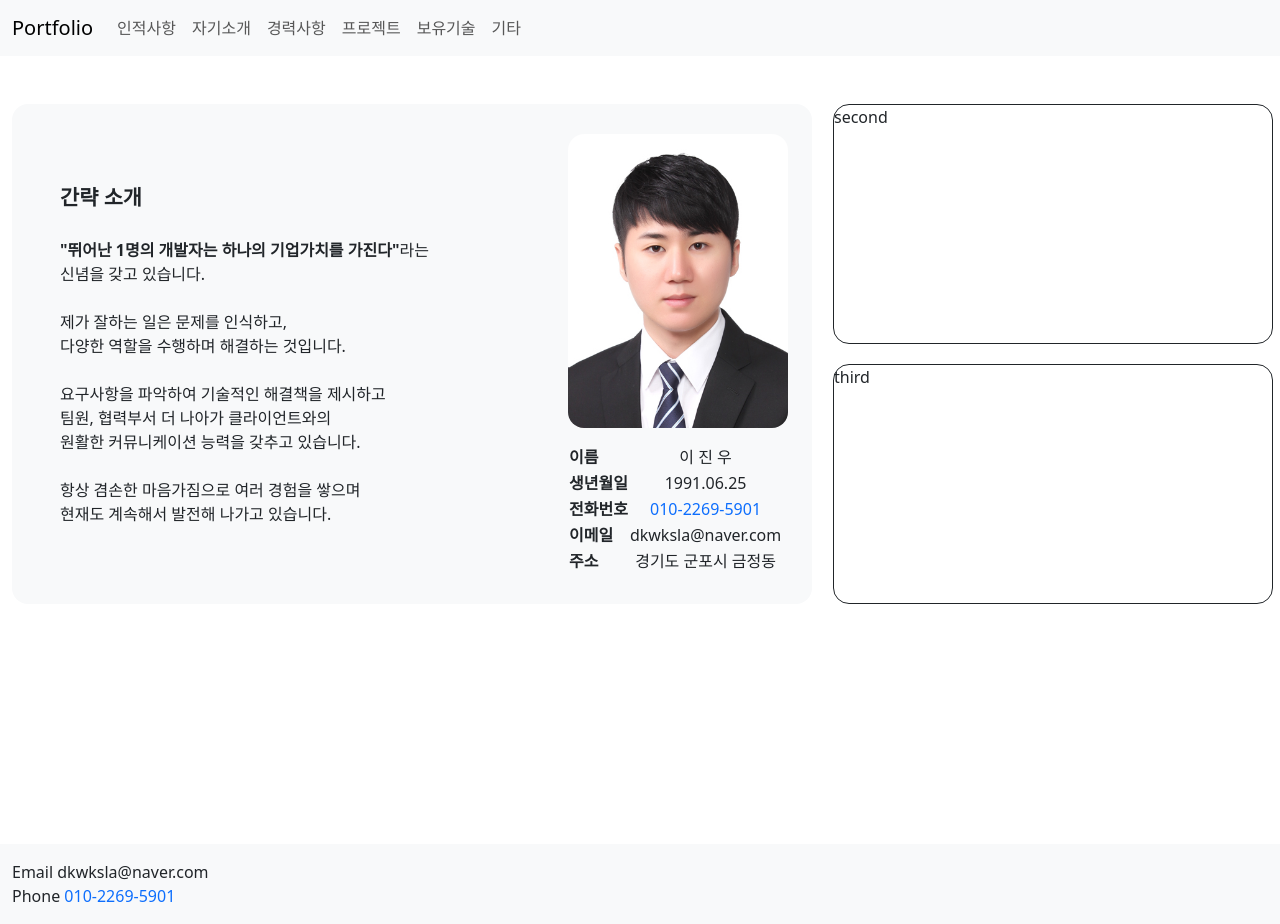
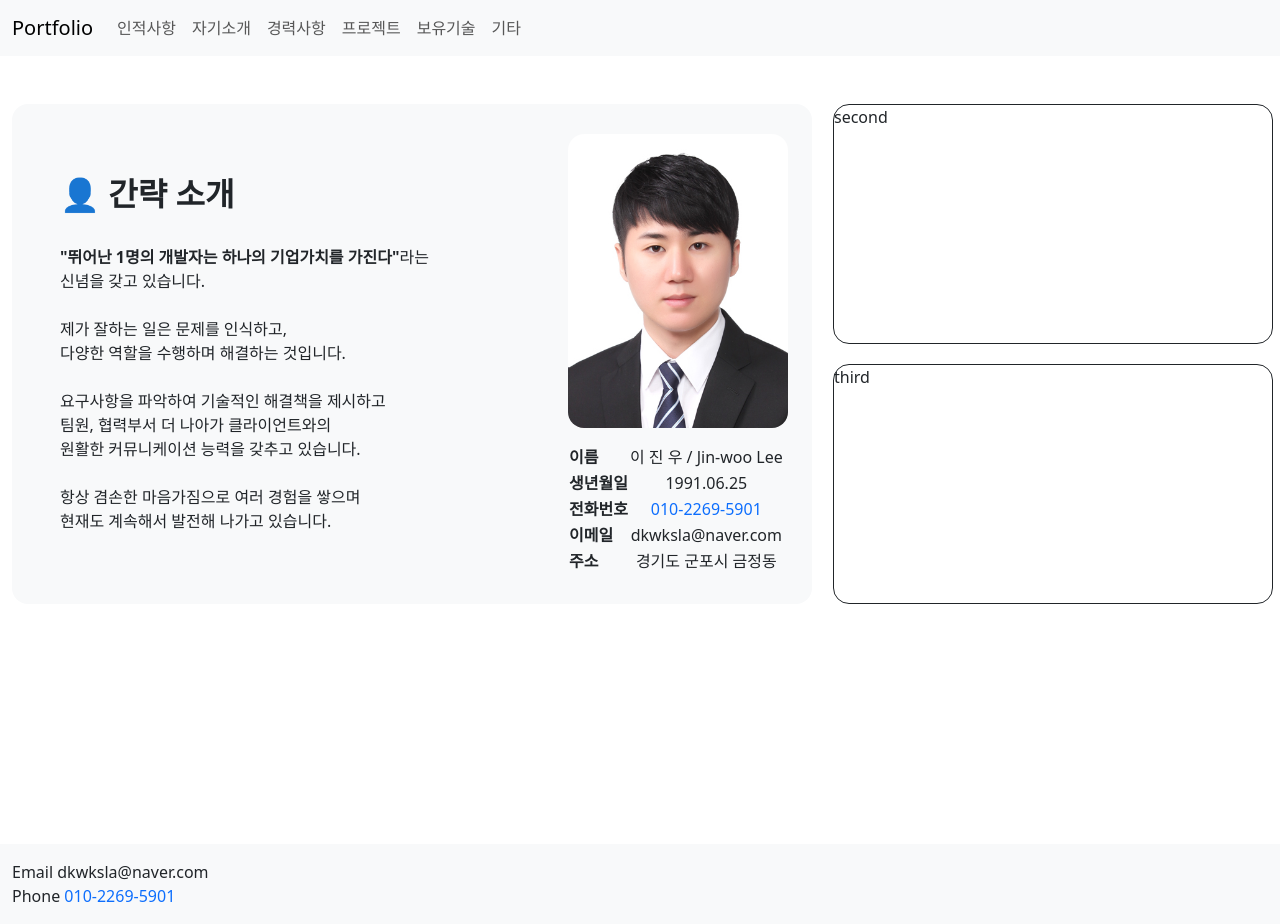
Before and after one commit to codej625/portfolio, a React (Vite) app in the folder portfolio-project/: page / in a window 1280 px wide. Built offline with nearby package versions, Linux system fonts and the light colour scheme.

Commit message:
241031 Update Index component by codej625

```diff
--- a/portfolio-project/src/App.tsx
+++ b/portfolio-project/src/App.tsx
@@ -1,4 +1,4 @@
-import { BrowserRouter as Router, Route, Routes } from "react-router-dom";
+import { BrowserRouter as Router, Route, Routes, Navigate } from "react-router-dom";
 import Index from "./components/pages/Index";
 
 export default function App() {
@@ -6,6 +6,7 @@ export default function App() {
     <Router>
       <Routes>
         <Route path="/" element={<Index />} />
+        <Route path="/home" element={<Navigate to="/" replace />} />
         <Route path="/index" element={<Index />} />
       </Routes>
     </Router>
--- a/portfolio-project/src/components/commons/Header.tsx
+++ b/portfolio-project/src/components/commons/Header.tsx
@@ -10,7 +10,7 @@ export default function Header() {
     <header>
       <Navbar expand="lg" className="bg-body-tertiary">
         <Container className="container">
-          <Navbar.Brand href="#">Portfolio</Navbar.Brand>
+          <Navbar.Brand href="/home">Portfolio</Navbar.Brand>
           <Navbar.Toggle aria-controls="basic-navbar-nav" />
           <Navbar.Collapse id="basic-navbar-nav">
             <Nav className="me-auto">
--- a/portfolio-project/src/components/pages/Index.tsx
+++ b/portfolio-project/src/components/pages/Index.tsx
@@ -12,19 +12,28 @@ export default function Main() {
               <div className="personal-information-body">
                 <div className="bg-body-tertiary p-4">
                   <div className="self-introduction p-4">
-                    <p><strong>간략 소개</strong></p><br />
-                    <strong>"뛰어난 1명의 개발자는 하나의 기업가치를 가진다"</strong>라는<br />
-                    신념을 갖고 있습니다.<br />
+                    <h2 className="fs-2 fw-bold">👤 간략 소개</h2>
                     <br />
-                    제가 잘하는 일은 문제를 인식하고,<br />
-                    다양한 역할을 수행하며 해결하는 것입니다.<br />
+                    <p className="fs-6 fw-normal">
+                      <strong>"뛰어난 1명의 개발자는 하나의 기업가치를 가진다"</strong>
+                      라는<br />신념을 갖고 있습니다.
+                    </p>
                     <br />
-                    요구사항을 파악하여 기술적인 해결책을 제시하고<br />
-                    팀원, 협력부서 더 나아가 클라이언트와의<br />
-                    원활한 커뮤니케이션 능력을 갖추고 있습니다.<br />
+                    <p className="fs-6 fw-normal">
+                      제가 잘하는 일은 문제를 인식하고,<br />
+                      다양한 역할을 수행하며 해결하는 것입니다.
+                    </p>
                     <br />
-                    항상 겸손한 마음가짐으로 여러 경험을 쌓으며<br />
-                    현재도 계속해서 발전해 나가고 있습니다.
+                    <p className="fs-6 fw-normal">
+                      요구사항을 파악하여 기술적인 해결책을 제시하고<br />
+                      팀원, 협력부서 더 나아가 클라이언트와의<br />
+                      원활한 커뮤니케이션 능력을 갖추고 있습니다.
+                    </p>
+                    <br />
+                    <p className="fs-6 fw-normal">
+                      항상 겸손한 마음가짐으로 여러 경험을 쌓으며<br />
+                      현재도 계속해서 발전해 나가고 있습니다.
+                    </p>
                   </div>
                   <div className="identification-picture">
                     <figure>
@@ -36,7 +45,7 @@ export default function Main() {
                         <tbody>
                           <tr>
                             <th>이름</th>
-                            <td className="text-center">이 진 우</td>
+                            <td className="text-center">이 진 우 / Jin-woo Lee</td>
                           </tr>
                           <tr>
                             <th>생년월일</th>
```
